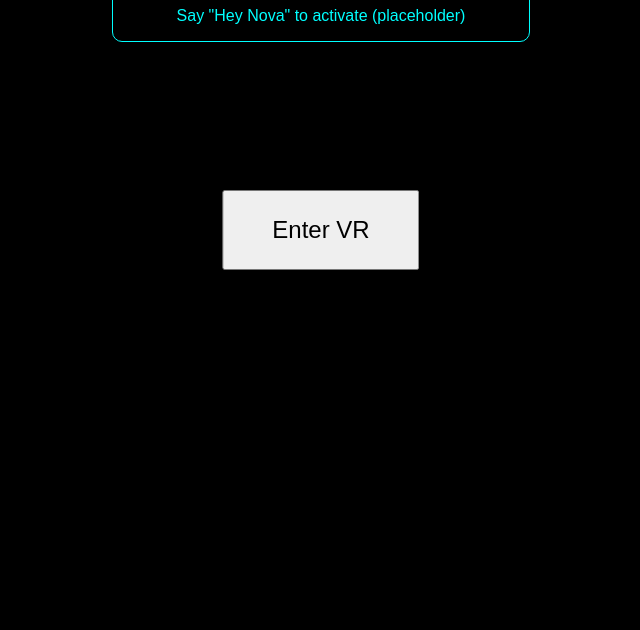
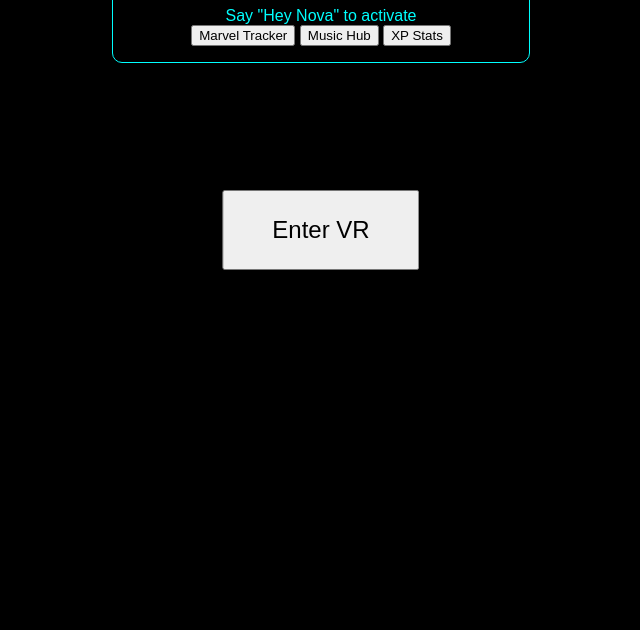
Before and after one commit to Cody92145/nova-bridge, a plain HTML site: page index.html in a window 1280 px wide. Shown: the part 170-800 px from the top of the page, without its empty margins (319-959 px from the left). Drawn offline with nearby package versions, Linux system fonts and the light colour scheme.

Commit message:
Update index.html

```diff
--- a/index.html
+++ b/index.html
@@ -8,10 +8,17 @@
 </head>
 <body>
     <canvas id="xr-canvas"></canvas>
+
     <div id="hud">
         <h1 class="glow">NOVA BRIDGE ONLINE</h1>
-        <div id="voiceStatus">Say "Hey Nova" to activate (placeholder)</div>
+        <div id="voiceStatus">Say "Hey Nova" to activate</div>
+        <div id="menuPanel">
+            <button id="marvelButton">Marvel Tracker</button>
+            <button id="musicButton">Music Hub</button>
+            <button id="xpButton">XP Stats</button>
+        </div>
     </div>
+
     <script src="https://cdn.jsdelivr.net/npm/three@0.152.0/build/three.min.js"></script>
     <script src="script.js"></script>
 </body>
```
